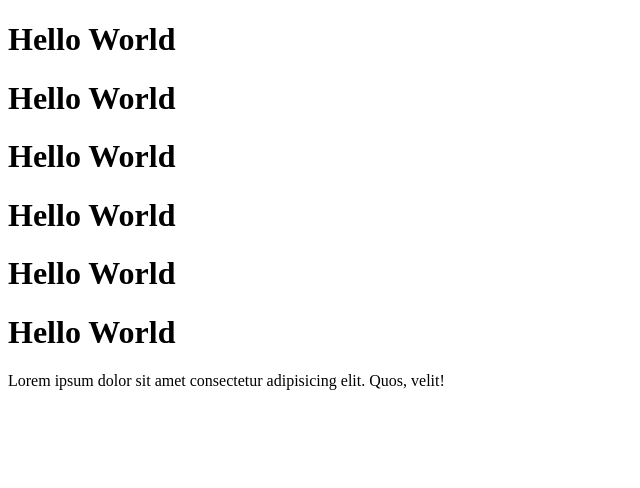
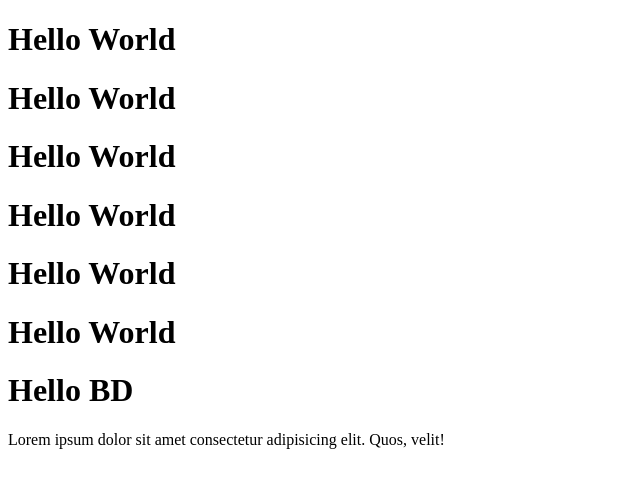
Before and after one commit to seum6797/cse345.16, a plain HTML site: page index.html in a window 1280 px wide. Shown: the whole page, without its empty margins (0-640 px from the left). Drawn offline with Linux system fonts and the light colour scheme.

Commit message:
2nd commit

```diff
--- a/index.html
+++ b/index.html
@@ -12,6 +12,7 @@
     <h1>Hello World</h1>
     <h1>Hello World</h1>
     <h1>Hello World</h1>
+    <h1>Hello BD</h1>
 
     <p>
         Lorem ipsum dolor sit amet consectetur adipisicing elit. Quos, velit!
```
